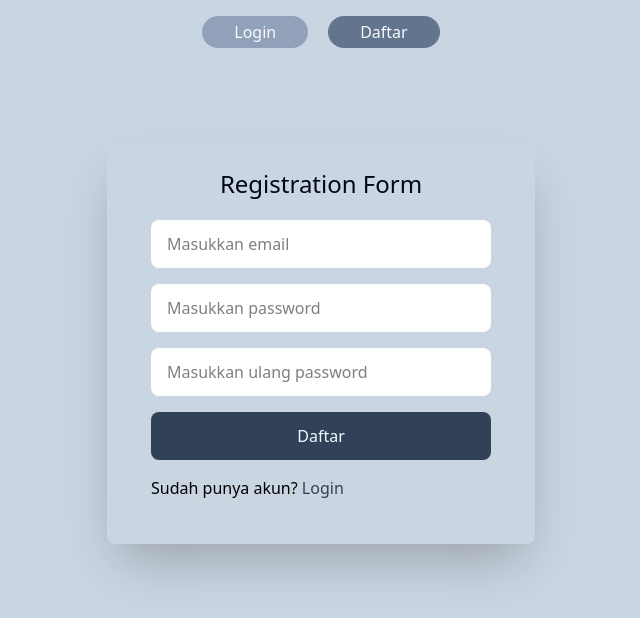
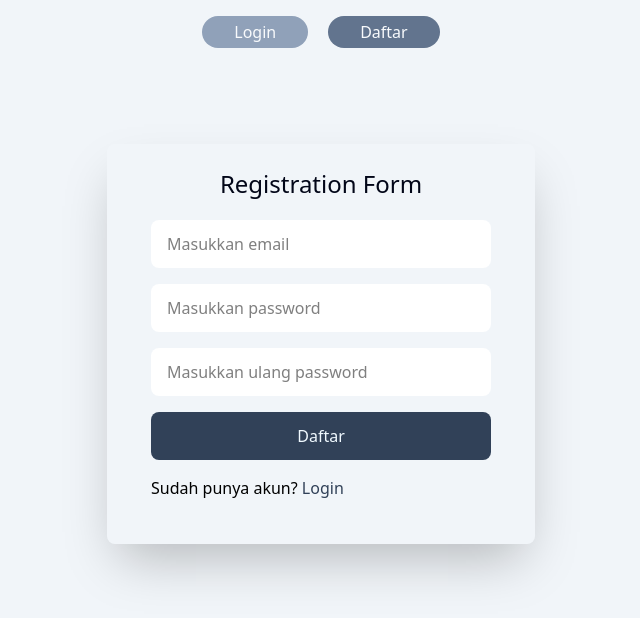
Before and after one commit to Ikwancfx7/miniproject2_react, a React (Vite) app: page /daftar in a window 1280 px wide. Shown: the top 618 px of the page, without its empty margins (319-959 px from the left). Built offline with nearby package versions, Linux system fonts and the light colour scheme.

Commit message:
update background

```diff
--- a/pages/ResgisterPages.jsx
+++ b/pages/ResgisterPages.jsx
@@ -3,7 +3,7 @@ import Navbar from "../components/Navbar";
 
 function RegisterPages({currentPage, setCurrentPage}) {
     return (
-        <div className='w-full h-screen bg-slate-300'>
+        <div className='w-full h-screen bg-slate-100'>
             <Navbar currentPage={currentPage} setCurrentPage={setCurrentPage('daftar')}/>
             <RegisterForm/>
         </div>
```
